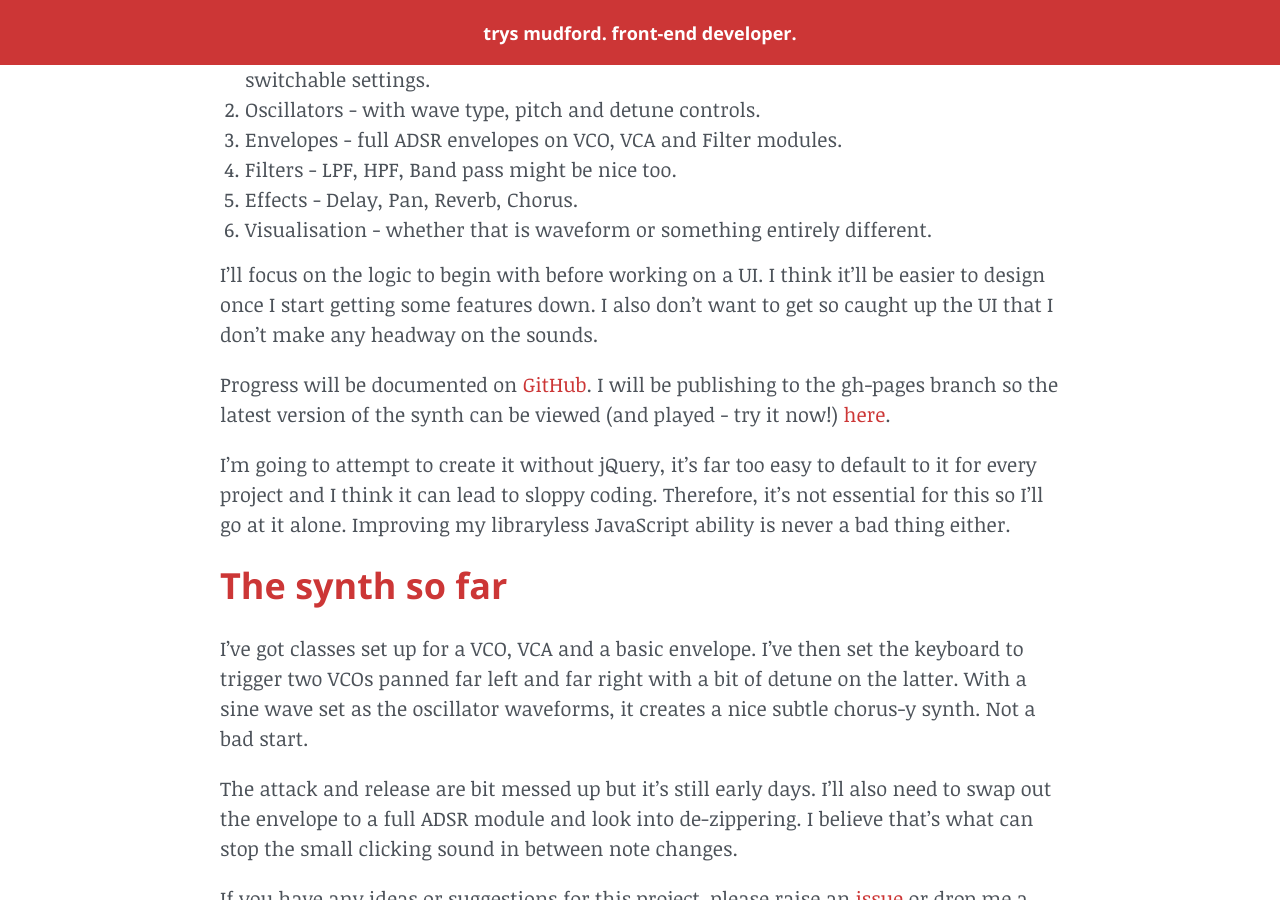
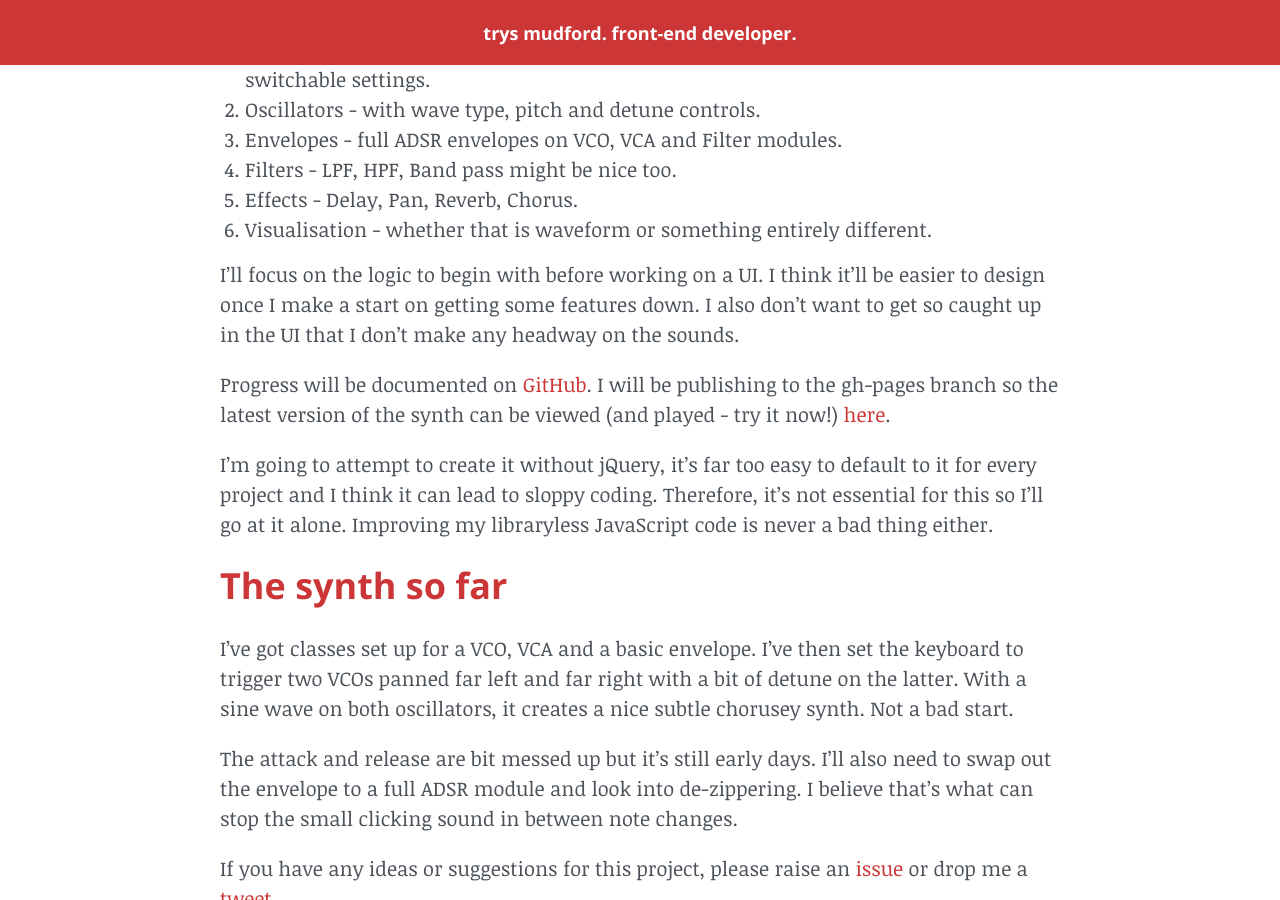
Before and after one commit to trys/trys, a Jekyll site: the page built from _posts/2015-03-17-building-a-synth-part-one.markdown, in a window 1280 px wide and 900 px high, scrolled down 673 px. Built offline with Jekyll 4.4.1, drawn with Linux system fonts in a browser that asks for light colours; nearby versions of some CDN libraries; Markdown is read by kramdown in place of the engine named in the settings; comment, search, counter and statistics services are not loaded.

Commit message:
Synth edits

```diff
--- a/_posts/2015-03-17-building-a-synth-part-one.markdown
+++ b/_posts/2015-03-17-building-a-synth-part-one.markdown
@@ -18,15 +18,15 @@ The intention however, is to create a working browser-based synth ideally encomp
 4. Effects - Delay, Pan, Reverb, Chorus.
 5. Visualisation - whether that is waveform or something entirely different.
 
-I'll focus on the logic to begin with before working on a UI. I think it'll be easier to design once I start getting some features down. I also don't want to get so caught up the UI that I don't make any headway on the sounds.
+I'll focus on the logic to begin with before working on a UI. I think it'll be easier to design once I make a start on getting some features down. I also don't want to get so caught up in the UI that I don't make any headway on the sounds.
 
 Progress will be documented on [GitHub](https://github.com/trys/synth/). I will be publishing to the gh-pages branch so the latest version of the synth can be viewed (and played - try it now!) [here](http://trys.github.io/Synth/).
 
-I'm going to attempt to create it without jQuery, it's far too easy to default to it for every project and I think it can lead to sloppy coding. Therefore, it's not essential for this so I'll go at it alone. Improving my libraryless JavaScript ability is never a bad thing either.
+I'm going to attempt to create it without jQuery, it's far too easy to default to it for every project and I think it can lead to sloppy coding. Therefore, it's not essential for this so I'll go at it alone. Improving my libraryless JavaScript code is never a bad thing either.
 
 ## The synth so far
 
-I've got classes set up for a VCO, VCA and a basic envelope. I've then set the keyboard to trigger two VCOs panned far left and far right with a bit of detune on the latter. With a sine wave set as the oscillator waveforms, it creates a nice subtle chorus-y synth. Not a bad start.
+I've got classes set up for a VCO, VCA and a basic envelope. I've then set the keyboard to trigger two VCOs panned far left and far right with a bit of detune on the latter. With a sine wave on both oscillators, it creates a nice subtle chorusey synth. Not a bad start.
 
 The attack and release are bit messed up but it's still early days. I'll also need to swap out the envelope to a full ADSR module and look into de-zippering. I believe that's what can stop the small clicking sound in between note changes.
 
```
